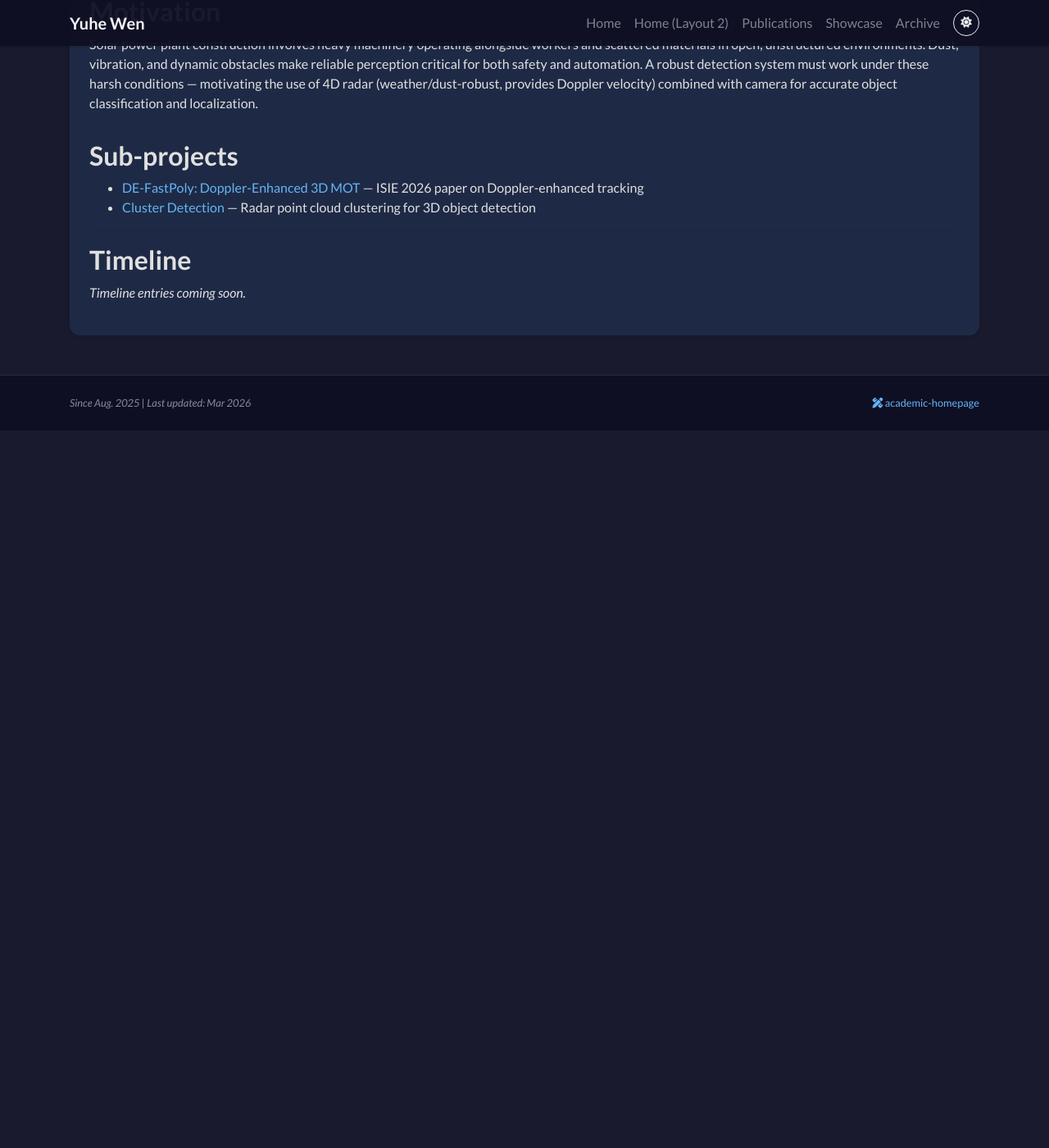
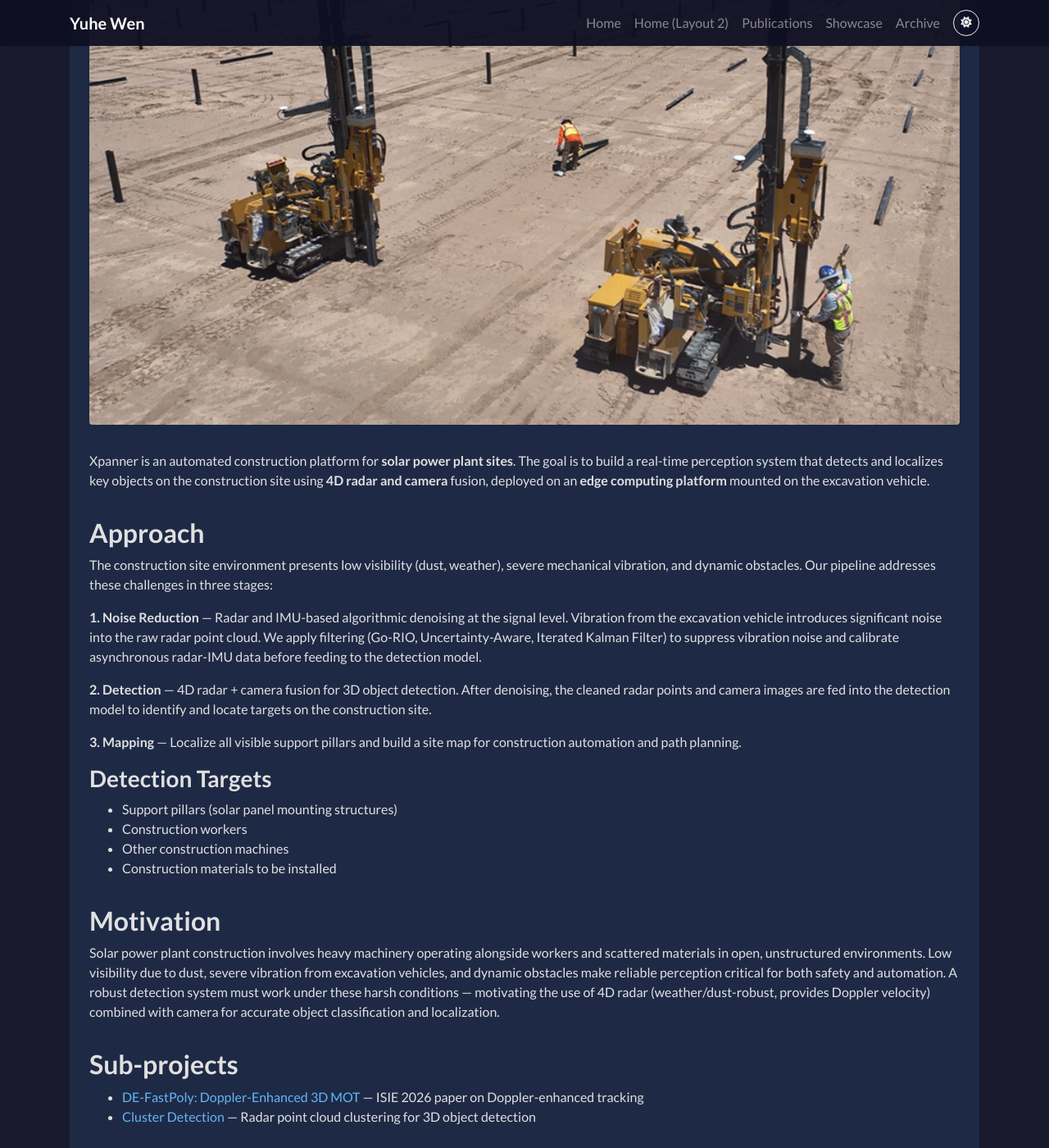
Before and after one commit to solomon0256/solomon0256.github.io, a Jekyll site: the page built from _archive/projects/xpanner.md, in a window 1280 px wide and 1400 px high, scrolled down 661 px. Shown: the whole window at 82% size. Built offline with Jekyll 4.4.1, drawn with Linux system fonts in a browser that asks for light colours; nearby versions of some CDN libraries; a style sheet for code colours, icons or effects is not loaded; before the commit the page ends 1186 px from its top, so only the background shows below that; some of the changed text lies outside the part shown.

Commit message:
Xpanner: add Arizona photo, PPTX, approach pipeline, funding info
- Cover image from Arizona field test
- Downloadable PPTX presentation
- Funded by Xpanner Inc., data from Arizona USA
- 3-stage approach: noise reduction -> detection -> mapping

```diff
--- a/_archive/projects/xpanner.md
+++ b/_archive/projects/xpanner.md
@@ -9,20 +9,39 @@ date_range: "Sep. 2025 - Present"
 status: "In Progress"
 permalink: /archive/xpanner
 tags: ["4D Radar", "Camera", "3D Detection", "Edge Deployment", "ROS2"]
-cover: /assets/images/archive/xpanner_cover.jpg
+cover: /assets/images/archive/xpanner_arizona.jpg
 ---
 
 <div class="mb-3">
     <span class="badge badge-primary" style="font-size: 0.75rem;">In Progress</span>
+    <a href="/assets/papers/Xpanner_work1.pptx" target="_blank" class="btn btn-sm btn-outline-primary ml-2">
+        <i class="fas fa-file-powerpoint mr-1"></i> Presentation (PPTX)
+    </a>
 </div>
 
 **ISLab, University of Ulsan** — Advised by Prof. Kang-Hyun Jo
+
+**Funded by Xpanner Inc.** | Field data collected in **Arizona, USA**
 
 ---
 
 ## Overview
 
+<img src="/assets/images/archive/xpanner_arizona.jpg" class="w-100 rounded shadow-sm mb-3" alt="Xpanner project - Arizona field test">
+
 Xpanner is an automated construction platform for **solar power plant sites**. The goal is to build a real-time perception system that detects and localizes key objects on the construction site using **4D radar and camera** fusion, deployed on an **edge computing platform** mounted on the excavation vehicle.
+
+---
+
+## Approach
+
+The construction site environment presents low visibility (dust, weather), severe mechanical vibration, and dynamic obstacles. Our pipeline addresses these challenges in three stages:
+
+**1. Noise Reduction** — Radar and IMU-based algorithmic denoising at the signal level. Vibration from the excavation vehicle introduces significant noise into the raw radar point cloud. We apply filtering (Go-RIO, Uncertainty-Aware, Iterated Kalman Filter) to suppress vibration noise and calibrate asynchronous radar-IMU data before feeding to the detection model.
+
+**2. Detection** — 4D radar + camera fusion for 3D object detection. After denoising, the cleaned radar points and camera images are fed into the detection model to identify and locate targets on the construction site.
+
+**3. Mapping** — Localize all visible support pillars and build a site map for construction automation and path planning.
 
 ### Detection Targets
 
@@ -35,7 +54,7 @@ Xpanner is an automated construction platform for **solar power plant sites**. T
 
 ## Motivation
 
-Solar power plant construction involves heavy machinery operating alongside workers and scattered materials in open, unstructured environments. Dust, vibration, and dynamic obstacles make reliable perception critical for both safety and automation. A robust detection system must work under these harsh conditions — motivating the use of 4D radar (weather/dust-robust, provides Doppler velocity) combined with camera for accurate object classification and localization.
+Solar power plant construction involves heavy machinery operating alongside workers and scattered materials in open, unstructured environments. Low visibility due to dust, severe vibration from excavation vehicles, and dynamic obstacles make reliable perception critical for both safety and automation. A robust detection system must work under these harsh conditions — motivating the use of 4D radar (weather/dust-robust, provides Doppler velocity) combined with camera for accurate object classification and localization.
 
 ---
 
```
Also changed, not shown: assets/images/archive/xpanner_arizona.jpg (added), 1 other file.
